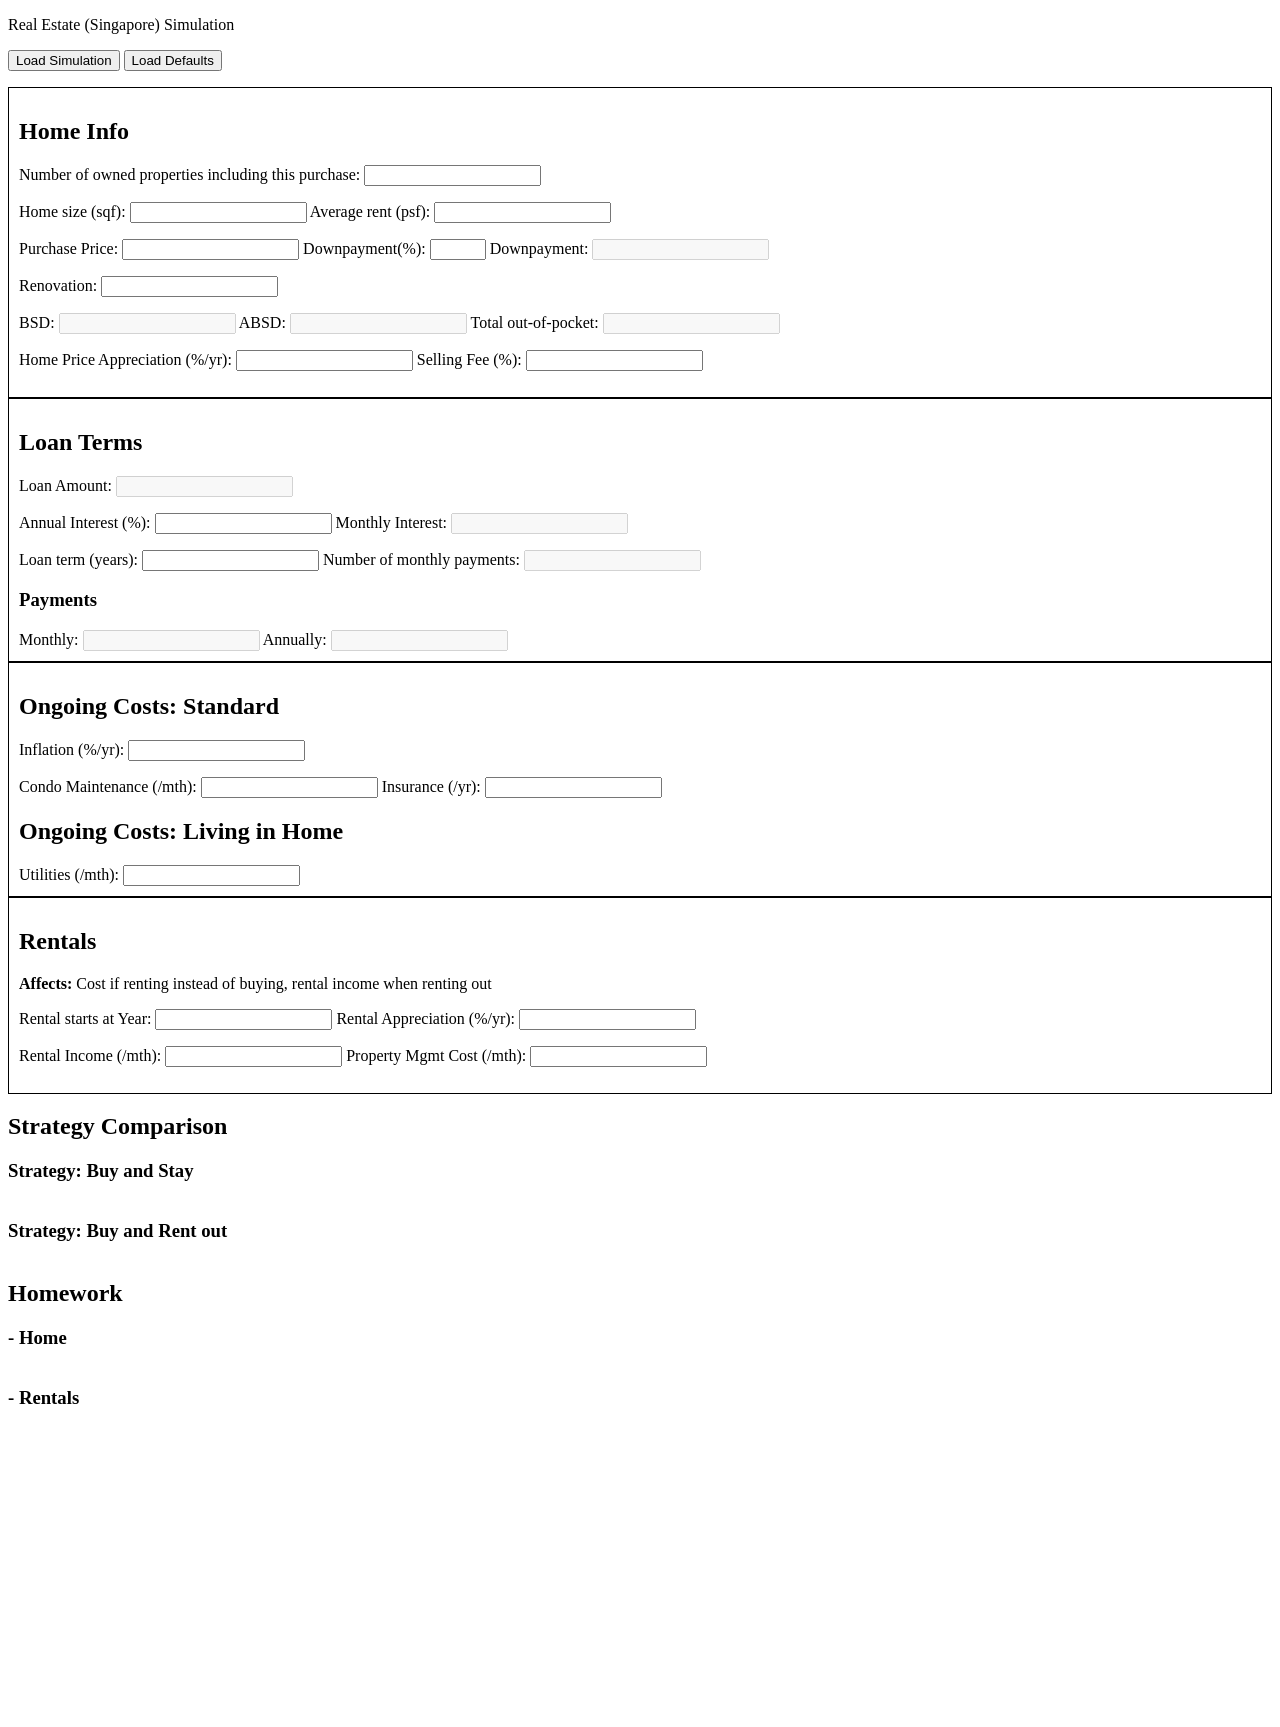
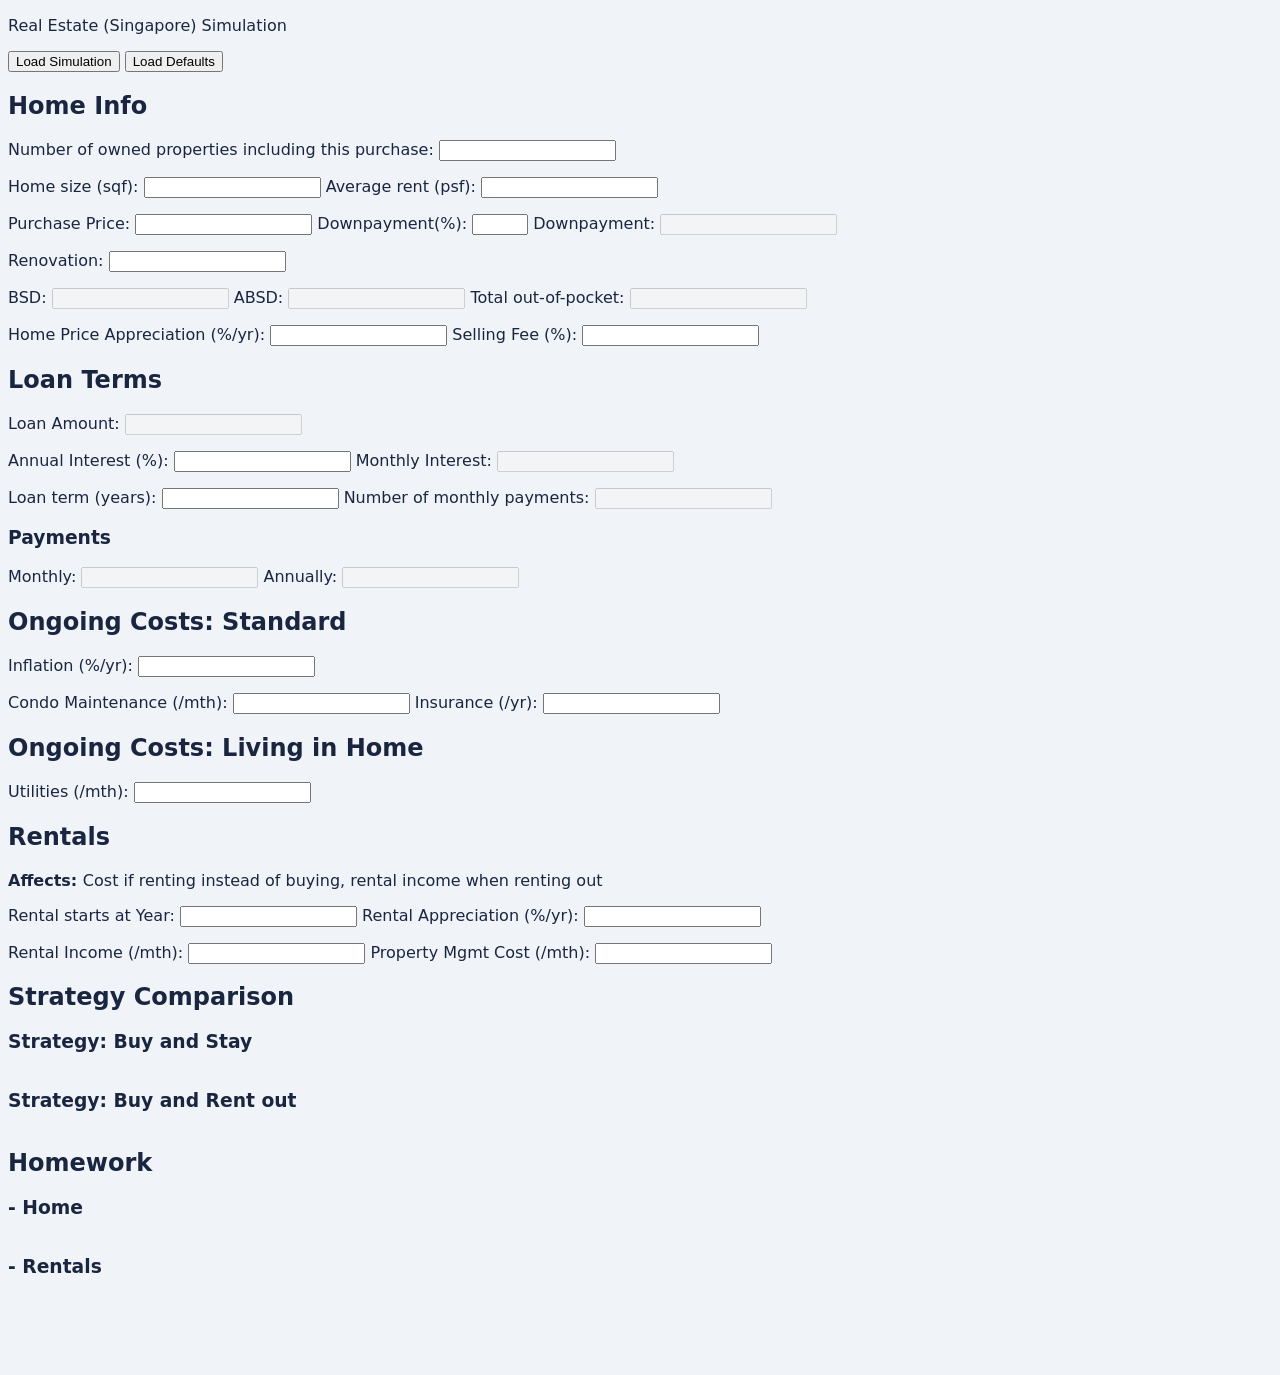

Beautify UI with Bootstrap 5, Inter font, and Chart.js

--- a/base.css
+++ b/base.css
@@ -1,27 +1,184 @@
+@import url('https://fonts.googleapis.com/css2?family=Inter:wght@400;500;600;700&display=swap');
+
+:root {
+  --c-navy:          #0F2044;
+  --c-teal:          #0D9B8C;
+  --c-teal-light:    #E6F7F5;
+  --c-bg:            #F0F3F8;
+  --c-white:         #FFFFFF;
+  --c-computed-bg:   #F4F6FB;
+  --c-computed-text: #6B7A99;
+  --c-border:        #DDE3EE;
+  --c-stripe:        #F7F9FC;
+}
+
 body {
-	margin-bottom: 300px;
+  background-color: var(--c-bg);
+  font-family: 'Inter', system-ui, -apple-system, sans-serif;
+  margin-bottom: 80px;
+  color: #1A2640;
 }
 
-div.frm {
-    border: 1px solid #000;
-    padding: 10px;
+/* ── Computed / read-only fields ── */
+.computed-field {
+  background-color: var(--c-computed-bg) !important;
+  color: var(--c-computed-text) !important;
+  font-style: italic;
+  border-color: var(--c-border) !important;
+  cursor: default;
 }
 
-.bold {
-	font-weight: bold;
+.computed-label {
+  color: var(--c-computed-text);
 }
 
-td {
-    border: 1px solid #000;
-    padding: 10px;
+/* ── Card header variants ── */
+.card-header-teal {
+  background-color: var(--c-teal);
+  color: #fff;
 }
 
+.card-header-navy {
+  background-color: var(--c-navy);
+  color: #fff;
+}
+
+/* ── Teal button ── */
+.btn-teal {
+  background-color: var(--c-teal);
+  border-color: var(--c-teal);
+  color: #fff;
+}
+.btn-teal:hover {
+  background-color: #0b8579;
+  border-color: #0b8579;
+  color: #fff;
+}
+.btn-teal:disabled {
+  background-color: var(--c-teal);
+  opacity: 0.45;
+  color: #fff;
+}
+
+/* ── Section headings ── */
+.section-heading {
+  font-size: 1rem;
+  font-weight: 700;
+  text-transform: uppercase;
+  letter-spacing: 0.06em;
+  color: var(--c-navy);
+  border-left: 4px solid var(--c-teal);
+  padding-left: 0.75rem;
+}
+
+/* ── Sub-section dividers inside form cards ── */
+.form-subsection-title {
+  font-size: 0.7rem;
+  font-weight: 700;
+  text-transform: uppercase;
+  letter-spacing: 0.07em;
+  color: var(--c-computed-text);
+  border-bottom: 1px solid var(--c-border);
+  padding-bottom: 0.25rem;
+  margin-top: 0.5rem;
+  margin-bottom: 0 !important;
+}
+
+/* ── Collapsible homework headers ── */
+.homework-toggle-header {
+  cursor: pointer;
+  font-size: 0.95rem;
+  font-weight: 600;
+  padding: 0.75rem 1rem;
+  margin: 0;
+  background-color: var(--c-white);
+  border-radius: 0.375rem 0.375rem 0 0;
+  display: flex;
+  justify-content: space-between;
+  align-items: center;
+  color: var(--c-navy);
+  user-select: none;
+  transition: background-color 0.15s;
+}
+.homework-toggle-header:hover {
+  background-color: var(--c-teal-light);
+}
+
+/* ── Strategy section label rows (inside unified table) ── */
+.strategy-label-cell {
+  z-index: 2; /* above regular sticky first-column cells */
+  background-color: var(--c-navy) !important;
+  color: #fff !important;
+  font-weight: 600;
+  font-size: 0.875rem;
+  padding: 0.4rem 0.75rem !important;
+  white-space: nowrap;
+}
+
+.strategy-label-cell--divider {
+  border-top: 3px solid var(--c-teal) !important;
+}
+
+/* ── Scrollable table wrapper ── */
+.table-scroll-wrapper {
+  overflow-x: auto;
+  -webkit-overflow-scrolling: touch;
+}
+
+/* ── Schedule tables (page.js toggles these classes) ── */
 .tblHomework {
-    display: table;
+  display: table;
+  border-collapse: separate; /* required for position:sticky on td to work */
+  border-spacing: 0;
 }
+
 .tblExpand {
-    display: table;
+  display: table;
 }
+
 .tblHide {
-	display: none;
+  display: none !important;
+}
+
+.tblHomework td {
+  border: 1px solid var(--c-border);
+  padding: 5px 10px;
+  font-size: 0.78rem;
+  white-space: nowrap;
+}
+
+/* Sticky first column */
+.tblHomework td:first-child {
+  position: sticky;
+  left: 0;
+  z-index: 1;
+  background-color: var(--c-white);
+}
+
+/* Header row (first tr per tbody) */
+.tblHomework tr:first-child td {
+  background-color: var(--c-navy);
+  color: #fff;
+  font-weight: 600;
+  border-color: var(--c-navy);
+}
+
+/* Alternating rows */
+.tblHomework tr:nth-child(even) td {
+  background-color: var(--c-stripe);
+}
+
+/* Bold rows — page.js applies .bold to <tr> and first <td> */
+.bold {
+  font-weight: 700 !important;
+}
+
+tr.bold td {
+  background-color: var(--c-teal-light) !important;
+}
+
+/* First row stays navy even when bold */
+.tblHomework tr:first-child.bold td {
+  background-color: var(--c-navy) !important;
+  color: #fff;
 }
